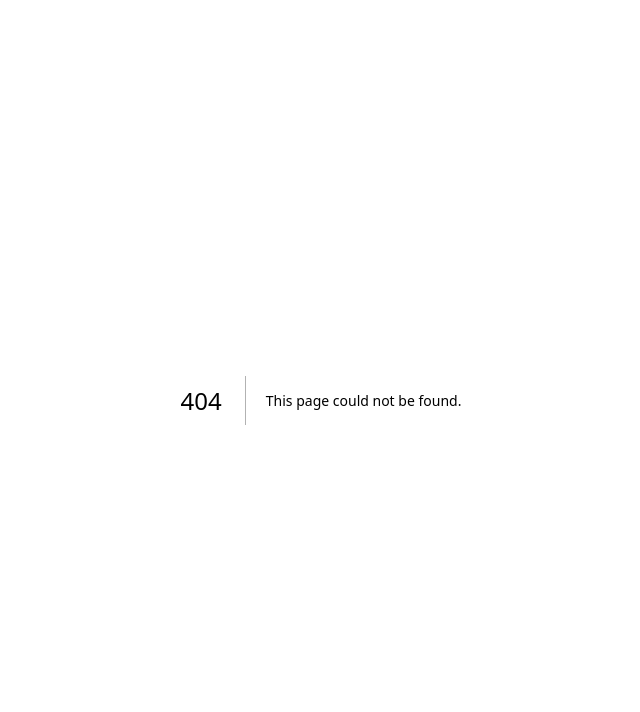
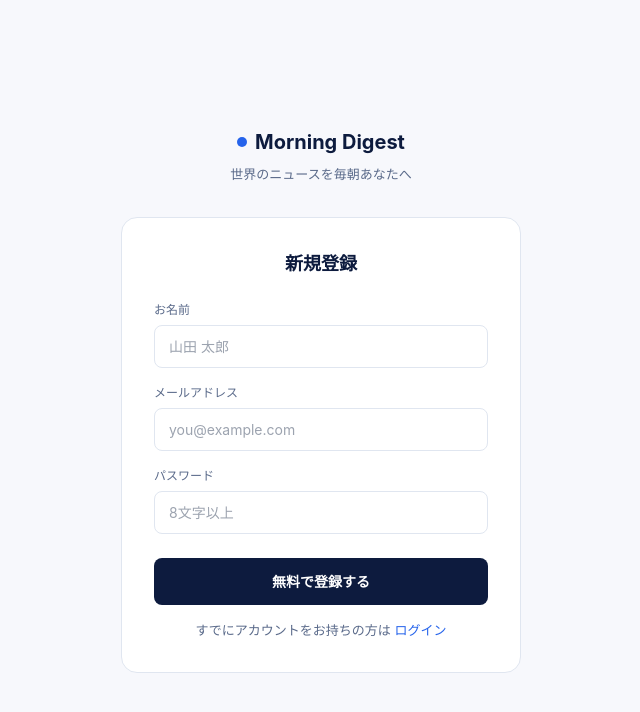
Before and after one commit to vntg2022-coco/morning-digest, a Next.js app: page /signup in a window 1280 px wide. Before the commit this address had no page. Shown: the top 712 px of the page, without its empty margins (319-959 px from the left). Built offline with nearby package versions, Linux system fonts and the light colour scheme.

Commit message:
add signup page, add login input validation

```diff
--- a/pages/login.js
+++ b/pages/login.js
@@ -6,9 +6,15 @@ export default function Login() {
   const [email, setEmail] = useState('')
   const [password, setPassword] = useState('')
   const [loading, setLoading] = useState(false)
+  const [error, setError] = useState('')
 
   function handleLogin(e) {
     e.preventDefault()
+    if (!email.trim() || !password.trim()) {
+      setError('メールアドレスとパスワードを入力してください')
+      return
+    }
+    setError('')
     setLoading(true)
     setTimeout(() => {
       router.push('/dashboard')
@@ -54,6 +60,9 @@ export default function Login() {
                 style={{ width: '100%', padding: '10px 14px', border: '1px solid #E0E6F0', borderRadius: 8, fontSize: 14, outline: 'none', color: '#1A1A2E' }}
               />
             </div>
+            {error && (
+              <p style={{ color: '#DC2626', fontSize: 12, marginBottom: 16, marginTop: -8 }}>{error}</p>
+            )}
             <button
               type="submit"
               style={{ width: '100%', padding: '13px', background: '#0D1B3E', color: '#fff', border: 'none', borderRadius: 8, fontSize: 14, fontWeight: 600, cursor: 'pointer' }}
@@ -63,7 +72,7 @@ export default function Login() {
           </form>
           <p style={{ textAlign: 'center', marginTop: 16, fontSize: 13, color: '#5A6A8A' }}>
             アカウントをお持ちでない方は{' '}
-            <span style={{ color: '#2563EB', cursor: 'pointer', fontWeight: 500 }}>新規登録</span>
+            <span onClick={() => router.push('/signup')} style={{ color: '#2563EB', cursor: 'pointer', fontWeight: 500 }}>新規登録</span>
           </p>
         </div>
       </div>
--- /dev/null
+++ b/pages/signup.js
@@ -0,0 +1,96 @@
+import { useState } from 'react'
+import { useRouter } from 'next/router'
+
+export default function Signup() {
+  const router = useRouter()
+  const [name, setName] = useState('')
+  const [email, setEmail] = useState('')
+  const [password, setPassword] = useState('')
+  const [loading, setLoading] = useState(false)
+  const [error, setError] = useState('')
+
+  function handleSignup(e) {
+    e.preventDefault()
+    if (!name.trim() || !email.trim() || !password.trim()) {
+      setError('すべての項目を入力してください')
+      return
+    }
+    if (password.length < 8) {
+      setError('パスワードは8文字以上で入力してください')
+      return
+    }
+    setError('')
+    setLoading(true)
+    setTimeout(() => {
+      router.push('/dashboard')
+    }, 800)
+  }
+
+  return (
+    <div style={{ minHeight: '100vh', background: '#F7F8FC', display: 'flex', alignItems: 'center', justifyContent: 'center', padding: 16 }}>
+      <div style={{ width: '100%', maxWidth: 400 }}>
+        {/* Logo */}
+        <div style={{ textAlign: 'center', marginBottom: 32 }}>
+          <div
+            onClick={() => router.push('/')}
+            style={{ display: 'inline-flex', alignItems: 'center', gap: 8, marginBottom: 8, cursor: 'pointer' }}
+          >
+            <div style={{ width: 10, height: 10, borderRadius: '50%', background: '#2563EB' }} />
+            <span style={{ fontSize: 20, fontWeight: 700, color: '#0D1B3E' }}>Morning Digest</span>
+          </div>
+          <p style={{ fontSize: 13, color: '#5A6A8A', margin: 0 }}>世界のニュースを毎朝あなたへ</p>
+        </div>
+
+        {/* Card */}
+        <div style={{ background: '#fff', border: '1px solid #E0E6F0', borderRadius: 16, padding: 32 }}>
+          <h2 style={{ fontSize: 18, fontWeight: 600, color: '#0D1B3E', marginBottom: 24, textAlign: 'center' }}>新規登録</h2>
+          <form onSubmit={handleSignup}>
+            <div style={{ marginBottom: 16 }}>
+              <label style={{ fontSize: 12, fontWeight: 500, color: '#5A6A8A', display: 'block', marginBottom: 6 }}>お名前</label>
+              <input
+                type="text"
+                value={name}
+                onChange={e => setName(e.target.value)}
+                placeholder="山田 太郎"
+                style={{ width: '100%', padding: '10px 14px', border: '1px solid #E0E6F0', borderRadius: 8, fontSize: 14, outline: 'none', color: '#1A1A2E' }}
+              />
+            </div>
+            <div style={{ marginBottom: 16 }}>
+              <label style={{ fontSize: 12, fontWeight: 500, color: '#5A6A8A', display: 'block', marginBottom: 6 }}>メールアドレス</label>
+              <input
+                type="email"
+                value={email}
+                onChange={e => setEmail(e.target.value)}
+                placeholder="you@example.com"
+                style={{ width: '100%', padding: '10px 14px', border: '1px solid #E0E6F0', borderRadius: 8, fontSize: 14, outline: 'none', color: '#1A1A2E' }}
+              />
+            </div>
+            <div style={{ marginBottom: 24 }}>
+              <label style={{ fontSize: 12, fontWeight: 500, color: '#5A6A8A', display: 'block', marginBottom: 6 }}>パスワード</label>
+              <input
+                type="password"
+                value={password}
+                onChange={e => setPassword(e.target.value)}
+                placeholder="8文字以上"
+                style={{ width: '100%', padding: '10px 14px', border: '1px solid #E0E6F0', borderRadius: 8, fontSize: 14, outline: 'none', color: '#1A1A2E' }}
+              />
+            </div>
+            {error && (
+              <p style={{ color: '#DC2626', fontSize: 12, marginBottom: 16, marginTop: -8 }}>{error}</p>
+            )}
+            <button
+              type="submit"
+              style={{ width: '100%', padding: '13px', background: '#0D1B3E', color: '#fff', border: 'none', borderRadius: 8, fontSize: 14, fontWeight: 600, cursor: 'pointer' }}
+            >
+              {loading ? '...' : '無料で登録する'}
+            </button>
+          </form>
+          <p style={{ textAlign: 'center', marginTop: 16, fontSize: 13, color: '#5A6A8A' }}>
+            すでにアカウントをお持ちの方は{' '}
+            <span onClick={() => router.push('/login')} style={{ color: '#2563EB', cursor: 'pointer', fontWeight: 500 }}>ログイン</span>
+          </p>
+        </div>
+      </div>
+    </div>
+  )
+}
```
